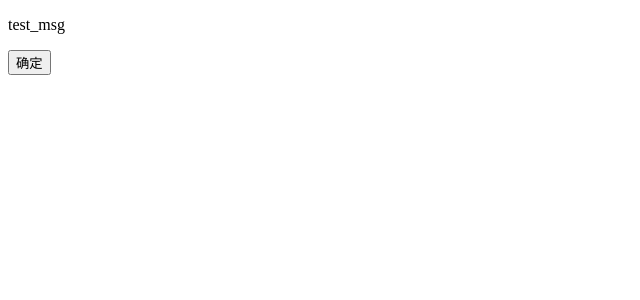
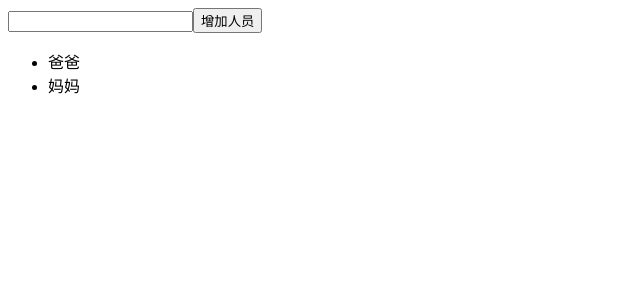
Before and after one commit to sufengsky/nodejs, a React (Create React App) app in the folder reactdemo/demo001/: page / in a window 1280 px wide. Shown: the top 300 px of the page, without its empty margins (0-640 px from the left). Built offline with nearby package versions, Linux system fonts and the light colour scheme.

Commit message:
增加react的使用示例程序

```diff
--- /dev/null
+++ b/reactdemo/demo001/src/Family.js
@@ -0,0 +1,46 @@
+import React from "react"
+
+class Family extends React.Component {
+
+    constructor(props) {
+        super(props)
+        this.state = {
+            Persons: ['爸爸', '妈妈'],
+            pname: '',
+        }
+    }
+
+    render() {
+        return (
+            <div>
+                <div>
+                    <input value={this.state.pname} onChange={this.pnamechange} />
+                    <button onClick={this.add}>增加人员</button>
+                </div>
+                <ul className='p-list'>
+                    {
+                        this.state.Persons.map((p, index) => {
+                            return <li key={p + index}>{p}</li>
+                        })
+                    }
+                </ul>
+            </div>
+        )
+    }
+
+    pnamechange = (e) => {
+        console.log(e.target.value)
+        this.setState({
+            pname: e.target.value
+        })
+    }
+    add = () => {
+        this.state.Persons.push(this.state.pname)
+        this.setState({
+            Persons: this.state.Persons,
+            pname: ''
+        })
+    }
+}
+
+export default Family
--- a/reactdemo/demo001/src/index.js
+++ b/reactdemo/demo001/src/index.js
@@ -1,8 +1,9 @@
 import React from 'react'
 import ReactDOM from 'react-dom'
-import App from "./App"
+// import App from "./App"
+import Family from "./Family"
 
 ReactDOM.render(
-    <App/>,
+    <Family />,
     document.getElementById('root')
 )
```
